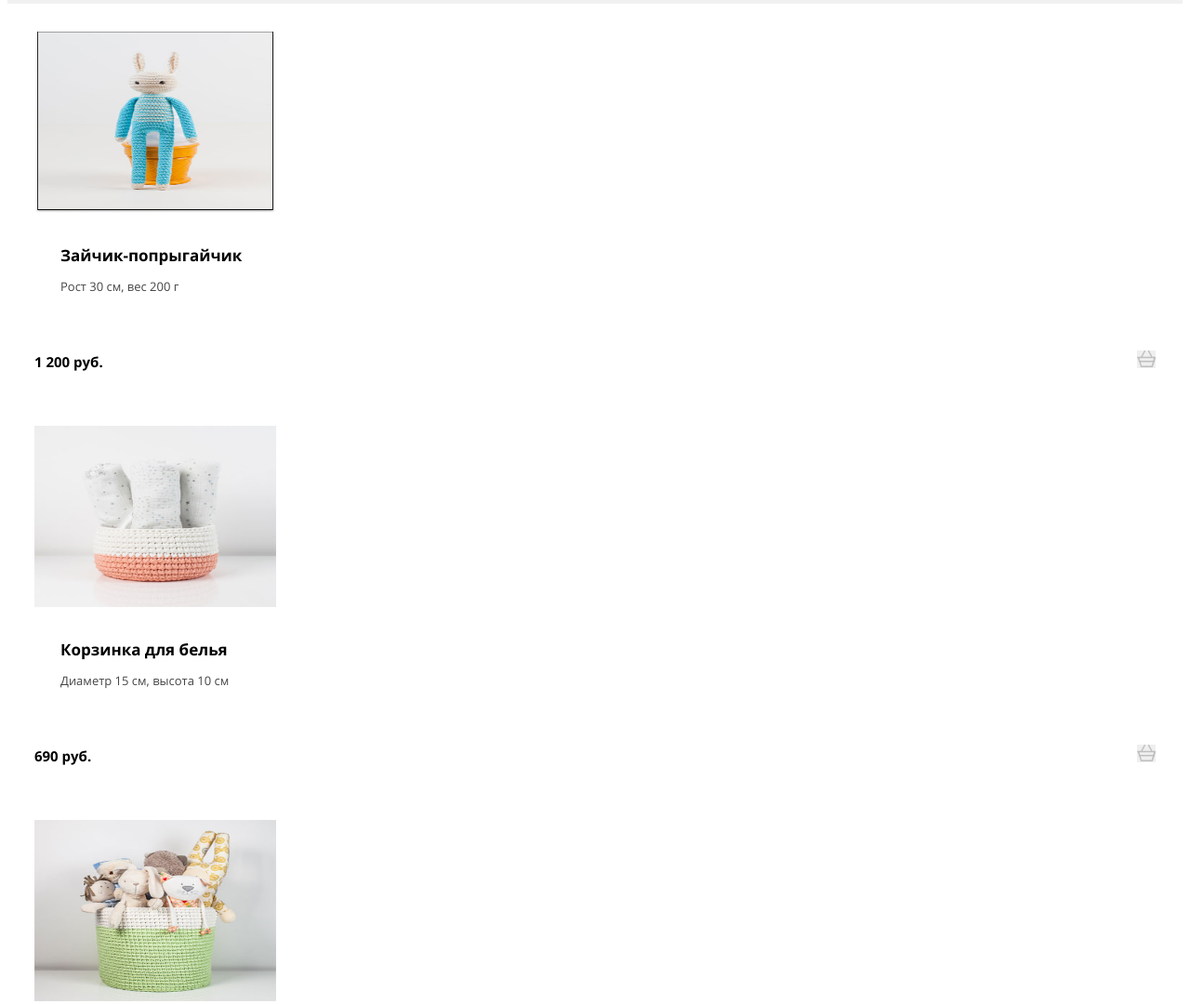
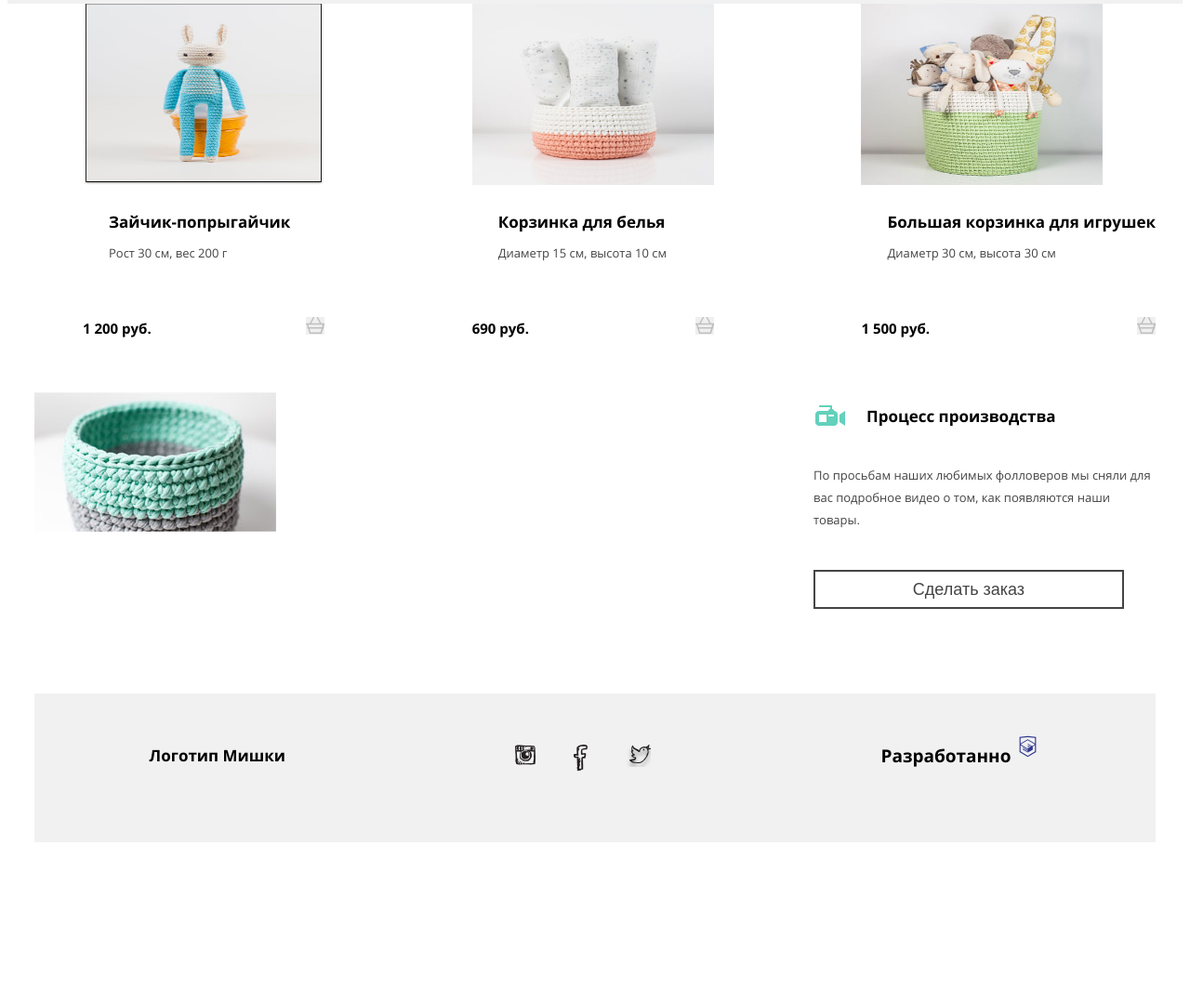
Before and after one commit to VasilevAleks/1623077-mishka-22, a website: page source/catalog.html in a window 1280 px wide. Shown: the part 339-1419 px from the top of the page at 93% size. After the commit the page ends 1253 px from the top, so only its background shows below. Drawn offline with nearby package versions, Linux system fonts and the light colour scheme; files that its build step writes are made by us from their sources; files whose address does not match are found by name.

Commit message:
Сетка каталога

```diff
--- a/source/catalog.html
+++ b/source/catalog.html
@@ -8,7 +8,7 @@
   <body class="page__body">
     <header class="page__header">
       <div class="container">
-        <div class="page-header current">
+        <div class="page-header">
           <h1 class="visually-hidden">
             "Магазин "Мишка"
           </h1>
@@ -55,14 +55,12 @@
                   Бесплатная доставка по России
                 </a>
               </li>
-            </ul>
-            <ul class="main-nav__list sub-menu">
-              <li class="main-nav__item">
+              <li class="main-nav__item sub-menu">
                 <a class="main-nav__link" href="#">
                   Новые поступления
                 </a>
               </li>
-              <li class="main-nav__item">
+              <li class="main-nav__item sub-menu">
                 <a class="main-nav__link" href="#">
                   Распродажа
                 </a>
@@ -70,7 +68,7 @@
             </ul>
           </div>
         </nav>
-        <div class="page-header">
+        <div class="page-header not-show">
           <a class="page-header__logo" href="index.html">
             <img src="img/mishka-logo-mobile.svg" width="86" height="35" alt="Логотип Мишка">
           </a>
@@ -80,14 +78,15 @@
   </header>
     <main class="page__main">
         <div class="container">
-          <section class="goods">
           <h2 class="goods__title">
             Каталог товаров
           </h2>
+          <section class="goods">
             <ul class="goods__list">
               <li class="goods__items">
                 <a class="goods__link">
                   <img src="img/catalog/photo-1.png" width="260" height="195" alt="Зайчик-попрыгайчик">
+                </a>
                 <div class="goods__description">
                   <h3 class="goods__description-title">
                     Зайчик-попрыгайчик
@@ -96,7 +95,6 @@
                     Рост 30 см, вес 200 г
                   </p>
                 </div>
-                </a>
                 <div class="goods__description-buy">
                   <p class="goods__description-price">
                     1 200 руб.
@@ -107,6 +105,7 @@
               <li class="goods__items">
                 <a class="goods__link">
                   <img src="img/catalog/photo-2.png" width="260" height="195" alt="Корзинка для белья">
+                </a>
                 <div class="goods__description">
                   <h3 class="goods__description-title">
                     Корзинка для белья
@@ -115,7 +114,6 @@
                     Диаметр 15 см, высота 10 см
                   </p>
                 </div>
-                </a>
                 <div class="goods__description-buy">
                   <p class="goods__description-price">
                     690 руб.
@@ -128,6 +126,7 @@
               <li class="goods__items">
                 <a class="goods__link">
                   <img src="img/catalog/photo-3.png" width="260" height="195" alt="Большая корзинка для игрушек">
+                </a>
                 <div class="goods__description">
                   <h3 class="goods__description-title">
                     Большая корзинка для игрушек
@@ -136,7 +135,6 @@
                     Диаметр 30 см, высота 30 см
                   </p>
                 </div>
-                </a>
                 <div class="goods__description-buy">
                   <p class="goods__description-price">
                     1 500 руб.
@@ -147,9 +145,6 @@
             </ul>
           </section>
           <section class="process">
-            <a class="visually-hidden" href="#">
-              <img src="img/catalog/video-mobile-1.png" width="260" height="150" alt="Видео">
-            </a>
             <h2 class="process__title">
               Процесс производства
             </h2>
@@ -165,7 +160,7 @@
     </main>
     <footer class="page__footer container">
       <div class="footer">
-        <a class="visually-hidden">
+        <a class="footer__logo not-show">
           Логотип Мишки
         </a>
         <h2 class="visually-hidden"> Социальные сети</h2>
@@ -209,7 +204,6 @@
           </li>
         </ul>
         <div class= "footer__copyright">
-          <h2 class="visually-hidden">Разработчик</h2>
           <a class="footer__copyright-button" href="https://htmlacademy.ru/intensive/htmlcss">Разработанно
             <img src="img/htmlacademy.svg" width="27" height="34" alt="значек HTML Academy">
           </a>
--- a/source/sass/blocks/footer.scss
+++ b/source/sass/blocks/footer.scss
@@ -35,7 +35,6 @@
   @media (min-width: $tablet-width) {
 
     margin-top: -15px;
-    outline: 5px solid aquamarine;
   }
 }
 
--- a/source/sass/blocks/goods.scss
+++ b/source/sass/blocks/goods.scss
@@ -17,6 +17,16 @@
 
 .goods__list {
   @include style-none;
+
+  @media (min-width: $tablet-width) {
+    display: flex;
+    flex-direction: column;
+  }
+
+  @media (min-width: $desktop-width) {
+    flex-direction: row;
+    justify-content: space-between;
+  }
 }
 
 .goods__items {
@@ -24,18 +34,52 @@
 
   &:first-child {
     margin-top: 30px;
+
+    @media (min-width: $desktop-width) {
+      margin-top: 0;
+    }
+  }
+
+  @media (min-width: $tablet-width) {
+    display: grid;
+    grid-template-columns: 1fr 1fr;
+    grid-template-rows: min-content min-content;
+  }
+
+  @media (min-width: $desktop-width) {
+    margin-left: 52px;
   }
 }
 
-.goods__link img {
+.goods__link {
   width: 260px;
   height: 195px;
+
+  @media (min-width: $tablet-width) {
+    grid-column: 1/2;
+    grid-row: 1/-1;
+  }
+
+  @media (min-width: $desktop-width) {
+    grid-column: 1/-1;
+    grid-row: 1/2;
+  }
 }
 
 .goods__description {
   display: flex;
   flex-direction: column;
   margin-left: 28px;
+
+  @media (min-width: $tablet-width) {
+    grid-column: 2/3;
+    grid-row: 1/2;
+  }
+
+  @media (min-width: $desktop-width) {
+    grid-column: 1/-1;
+    grid-row: 2/3;
+  }
 }
 
 .goods__description-title {
@@ -58,6 +102,16 @@
   justify-content: space-between;
   margin-top: 41px;
   margin-bottom: 57px;
+
+  @media (min-width: $tablet-width) {
+    grid-column: 2/3;
+    grid-row: 2/3;
+  }
+
+  @media (min-width: $desktop-width) {
+    grid-column: 1/-1;
+    grid-row: 3/4;
+  }
 }
 
 .goods__description-price {
--- a/source/sass/blocks/process.scss
+++ b/source/sass/blocks/process.scss
@@ -1,6 +1,18 @@
 .process {
   display: flex;
   flex-direction: column;
+
+  @media (min-width: $tablet-width) {
+    display: grid;
+    grid-template-columns: 2fr 1fr;
+    grid-template-rows: min-content min-content min-content min-content;
+  }
+
+
+  @media (min-width: $desktop-width) {
+
+    grid-template-rows: min-content min-content min-content;
+  }
 }
 
 .process__title {
@@ -21,12 +33,32 @@
     position: absolute;
     left: -55px;
   }
+
+  @media (min-width: $tablet-width) {
+    grid-column: 1/-1;
+    grid-row: 2/3;
+  }
+
+  @media (min-width: $desktop-width) {
+    grid-column: 2/3;
+    grid-row: 1/2;
+  }
 }
 
 .process__img {
   width: 260px;
   height: 150px;
   margin-bottom: 22px;
+
+  @media (min-width: $tablet-width) {
+    grid-column: 1/-1;
+    grid-row: 1/2;
+  }
+
+  @media (min-width: $desktop-width) {
+    grid-column: 1/2;
+    grid-row: 1/-1;
+  }
 }
 
 .process__discraption {
@@ -37,7 +69,18 @@
   color: $sub-color;
   margin-bottom: 41px;
   overflow-wrap: break-word;
+
+  @media (min-width: $tablet-width) {
+    grid-column: 1/-1;
+    grid-row: 3/4;
+  }
+
+  @media (min-width: $desktop-width) {
+    grid-column: 2/3;
+    grid-row: 2/3;
+  }
 }
+
 
 .process__button {
   margin: 1px 34px 91px;
@@ -47,4 +90,14 @@
   line-height: 16px;
   background-color: $main-white;
   padding: 11px 18px;
+
+  @media (min-width: $tablet-width) {
+    grid-column: 1/-1;
+    grid-row: 4/5;
+  }
+
+  @media (min-width: $desktop-width) {
+    grid-column: 2/3;
+    grid-row: 3/4;
+  }
 }
```
Lines whose indentation alone changed are shown as unchanged.
